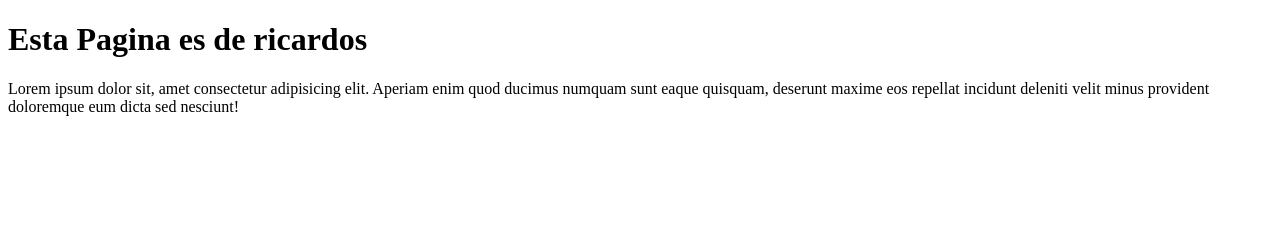
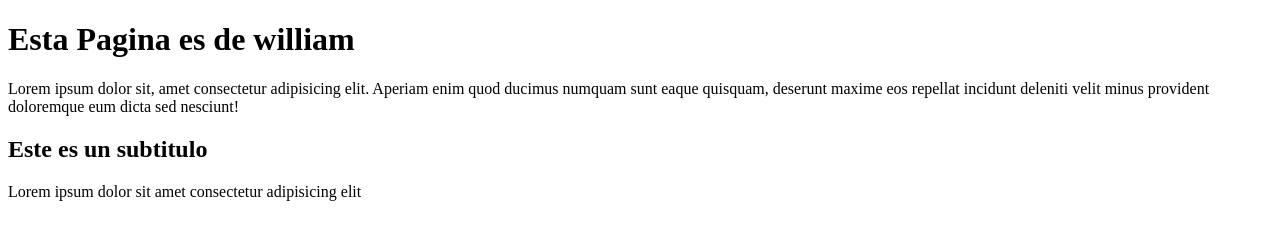
Before and after one commit to Vegas-Studio/paginaTest, a plain HTML site: page index.html in a window 1280 px wide. Drawn offline with Linux system fonts and the light colour scheme.

Commit message:
agregue un subtitulo y cambio de nombre

```diff
--- a/index.html
+++ b/index.html
@@ -6,7 +6,10 @@
     <title>Pagina Test</title>
 </head>
 <body>
-    <h1>Esta Pagina es de ricardos</h1>
+    <h1>Esta Pagina es de william</h1>
     <span>Lorem ipsum dolor sit, amet consectetur adipisicing elit. Aperiam enim quod ducimus numquam sunt eaque quisquam, deserunt maxime eos repellat incidunt deleniti velit minus provident doloremque eum dicta sed nesciunt!</span>
+
+    <h2>Este es un subtitulo</h2>
+    <span>Lorem ipsum dolor sit amet consectetur adipisicing elit</span>
 </body>
 </html>
```
